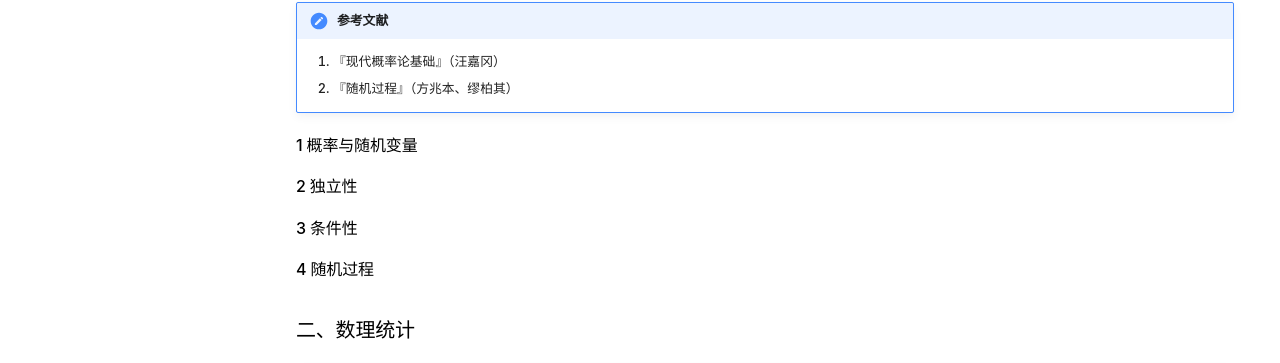
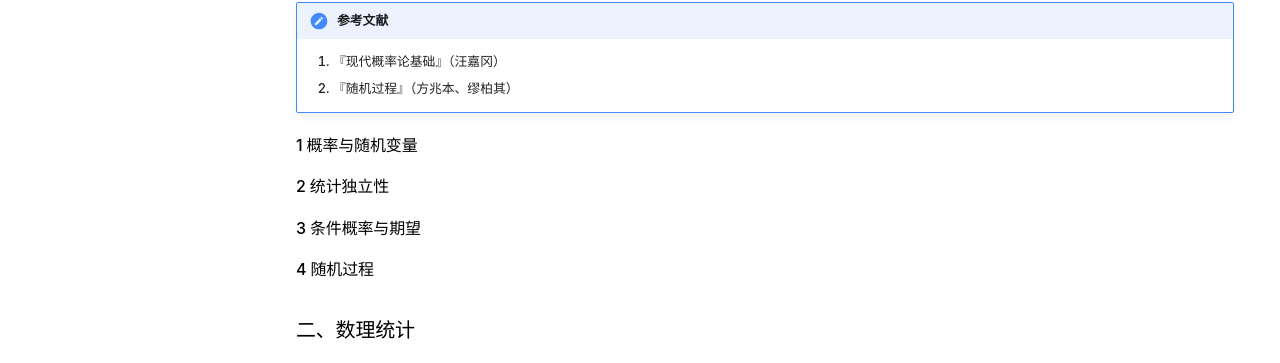
Before and after one commit to ShiinaHiiragi/note, an MkDocs documentation site: the page built from docs/intro/toc.md, in a window 1280 px wide and 900 px high, scrolled down 7402 px. Shown: the part 84-447 px from the top of the window. Built offline with MkDocs 1.6.1 and Material for MkDocs 9.7.7, drawn with Linux system fonts in a browser that asks for light colours; comment, search, counter and statistics services are not loaded.

Commit message:
change prob name

```diff
--- a/docs/intro/toc.md
+++ b/docs/intro/toc.md
@@ -249,9 +249,9 @@
 
 #### 1 概率与随机变量
 
-#### 2 独立性
+#### 2 统计独立性
 
-#### 3 条件性
+#### 3 条件概率与期望
 
 #### 4 随机过程
 
```
Also changed, not shown: docs/stat/prob/prob.md (+2 -0 lines).
